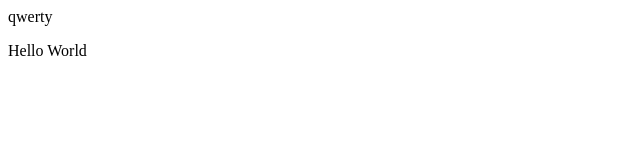
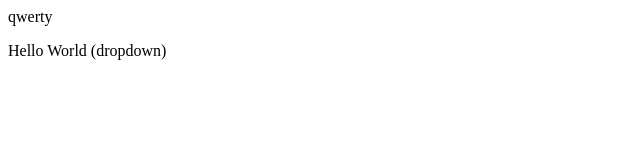
Before and after one commit to parth0730/localrepo, a plain HTML site: page index.html in a window 1280 px wide. Shown: the full height of the page, 0-640 px from the left. Drawn offline with Linux system fonts and the light colour scheme.

Commit message:
dropdown

```diff
--- a/index.html
+++ b/index.html
@@ -1,2 +1,2 @@
 <p>qwerty</p>
-<p>Hello World</p>
+<p>Hello World (dropdown)</p>
```
